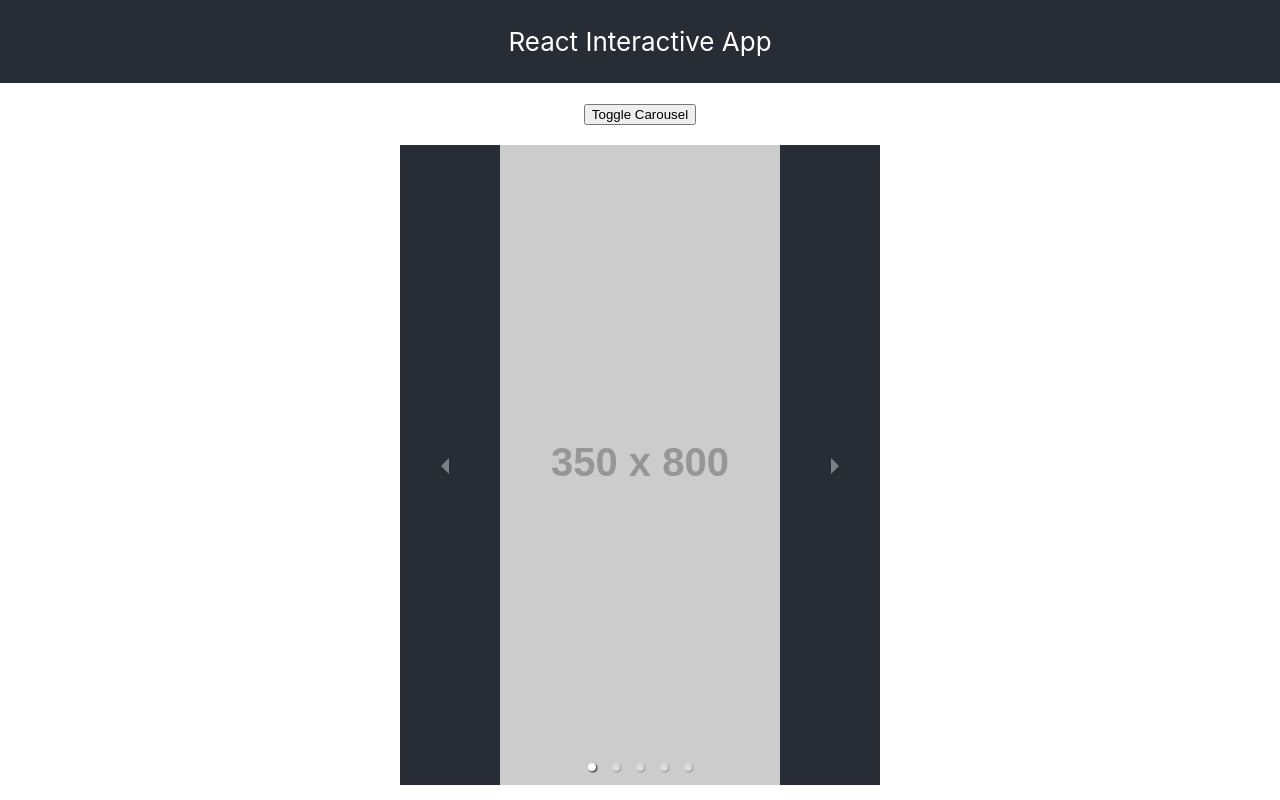
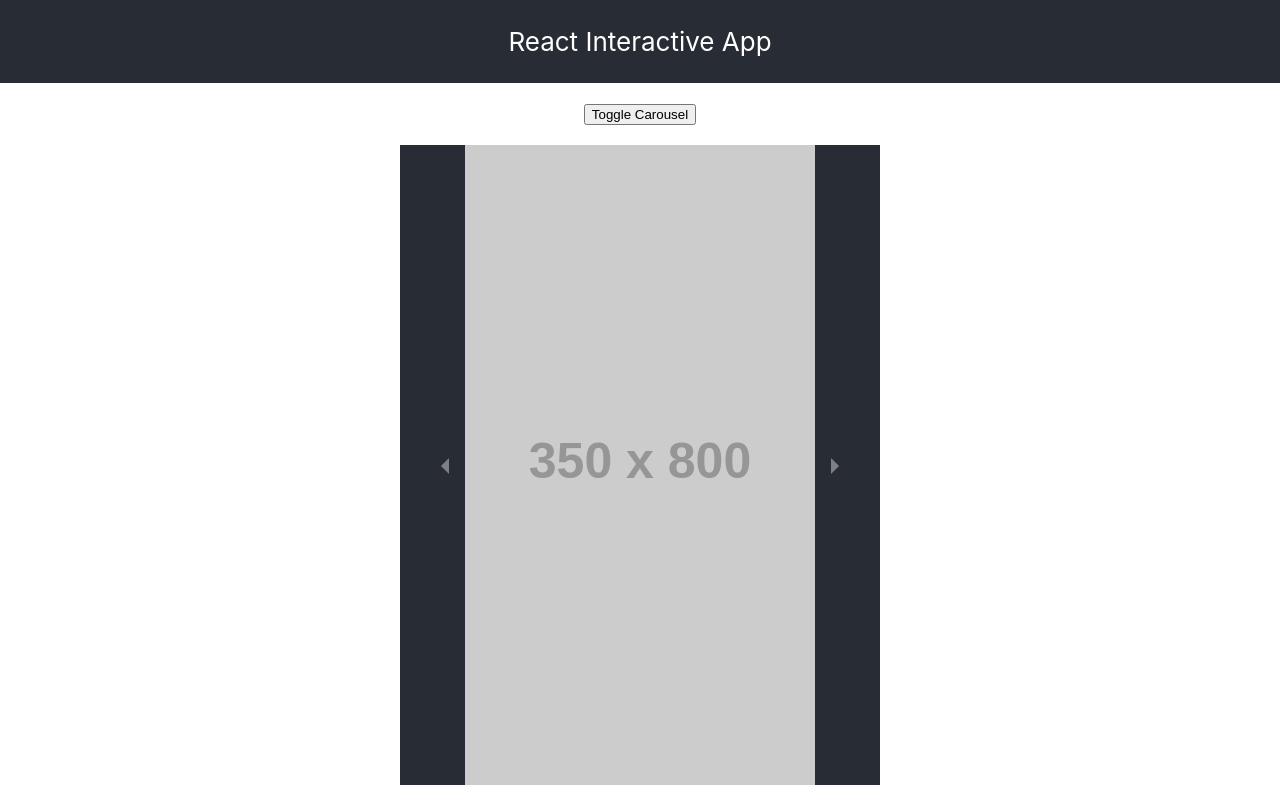
Before and after one commit to mcs2515/react-interactive-app, a React (Create React App) app: page / in a window 1280 px wide. Both pictures are taken after a click on the button "Toggle Carousel". Built offline with nearby package versions, Linux system fonts and the light colour scheme.

Commit message:
resize tall images on window resize

```diff
--- a/src/Carousel.js
+++ b/src/Carousel.js
@@ -5,27 +5,42 @@ import "./css/Carousel.css";
 import { useEffect, useRef, useState } from "react";
 
 export default function ImageCarousel() {
-  const carouselRef = useRef();
+  const imageContainerRef = useRef();
   const [maxImageHeight, setMaxImageHeight] = useState("auto");
+  const [dimensions, setDimensions] = useState({
+    height: window.innerHeight,
+    width: window.innerWidth
+  });
 
-  const checkImageSize = (index, img) => {
-    const width = img.props.children.props.width;
-    const height = img.props.children.props.height;
-    console.log("clicked");
-    if (width < height) {
-      const parentHeight = document.querySelector(".App-Content").clientHeight;
-
-      setMaxImageHeight(parentHeight);
-      return;
-    }
+  const resizeImage = () => {
+    const image = imageContainerRef.current;
+    const imageWidth = image.clientWidth;
+    const imageHeight = image.clientHeight;
+    const parentHeight = document.querySelector(".App-Content").clientHeight;
 
     setMaxImageHeight("auto");
+    if (imageWidth < imageHeight && imageHeight >= parentHeight) {
+      setMaxImageHeight(parentHeight);
+    }
   };
 
   useEffect(() => {
-    //automatically adjust first image's height
-    carouselRef.current.click();
-  }, []);
+    resizeImage();
+  }, [dimensions]);
+
+  useEffect(() => {
+    const handleResize = () => {
+      setDimensions({
+        height: window.innerHeight,
+        width: window.innerWidth
+      });
+    };
+    window.addEventListener("resize", handleResize);
+
+    return () => {
+      window.removeEventListener("resize", handleResize);
+    };
+  });
 
   return (
     <>
@@ -35,12 +50,11 @@ export default function ImageCarousel() {
         emulateTouch={true}
         infiniteLoop={true}
         showStatus={false}
-        onChange={checkImageSize}
-        onClickItem={checkImageSize}
+        onChange={resizeImage}
       >
         {demoImages.map((image, index) => (
           <div
-            ref={carouselRef}
+            ref={imageContainerRef}
             key={index}
             className="imageContainer"
             style={{ height: maxImageHeight }}
--- a/src/css/Carousel.css
+++ b/src/css/Carousel.css
@@ -1,8 +1,9 @@
 .carousel-root {
-  outline: none;
-  position: absolute;
-  top: 50%;
-  transform: translateY(-50%);
+  display: flex;
+  flex-direction: row;
+  align-items: center;
+  height: 100%;
+  overflow: hidden;
 }
 
 .carousel .imageContainer {
@@ -15,7 +16,6 @@
   width: auto;
   max-height: 100%;
   height: auto;
-  vertical-align: top;
 }
 
 .carousel.carousel-slider .control-arrow {
```
